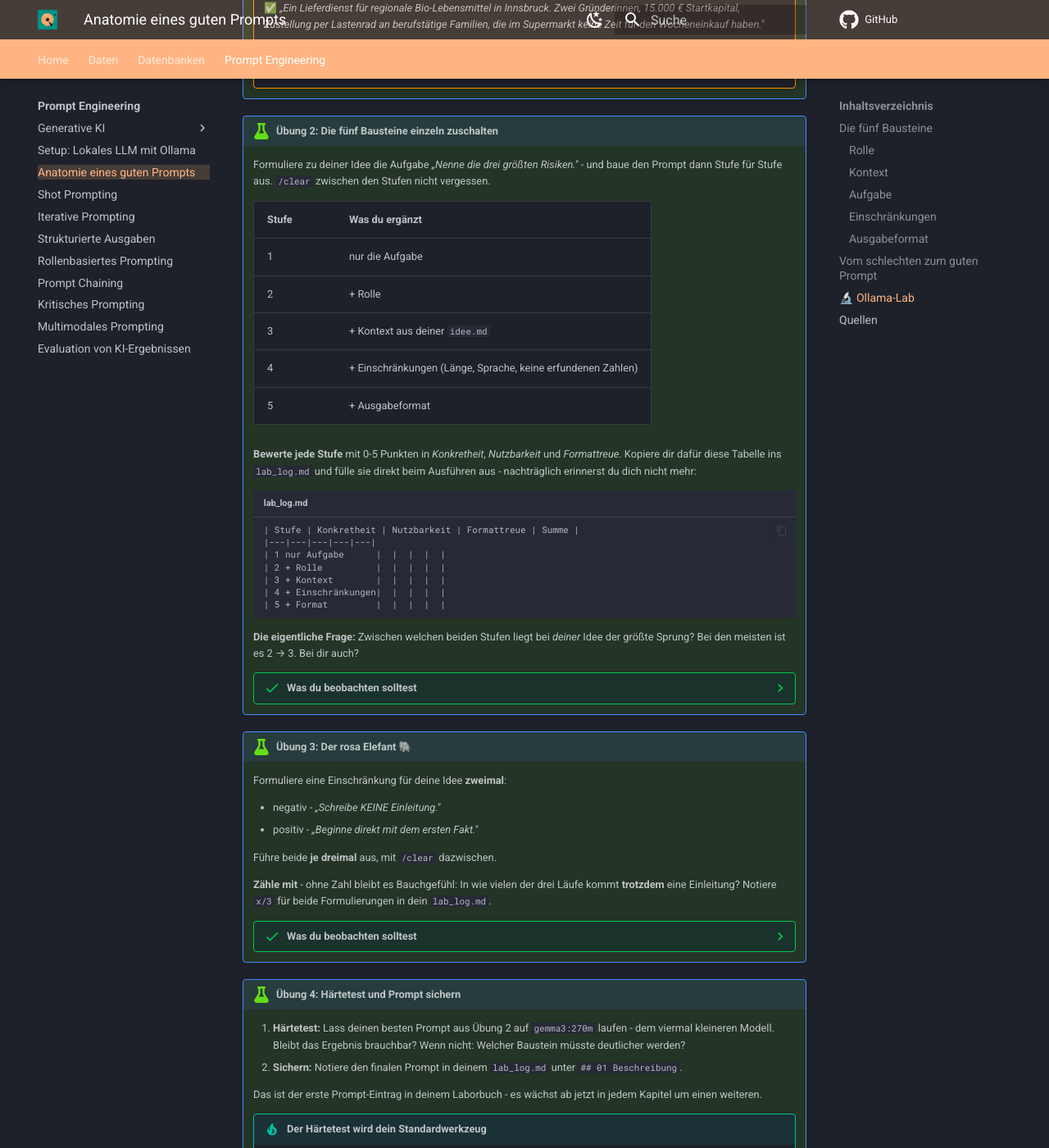
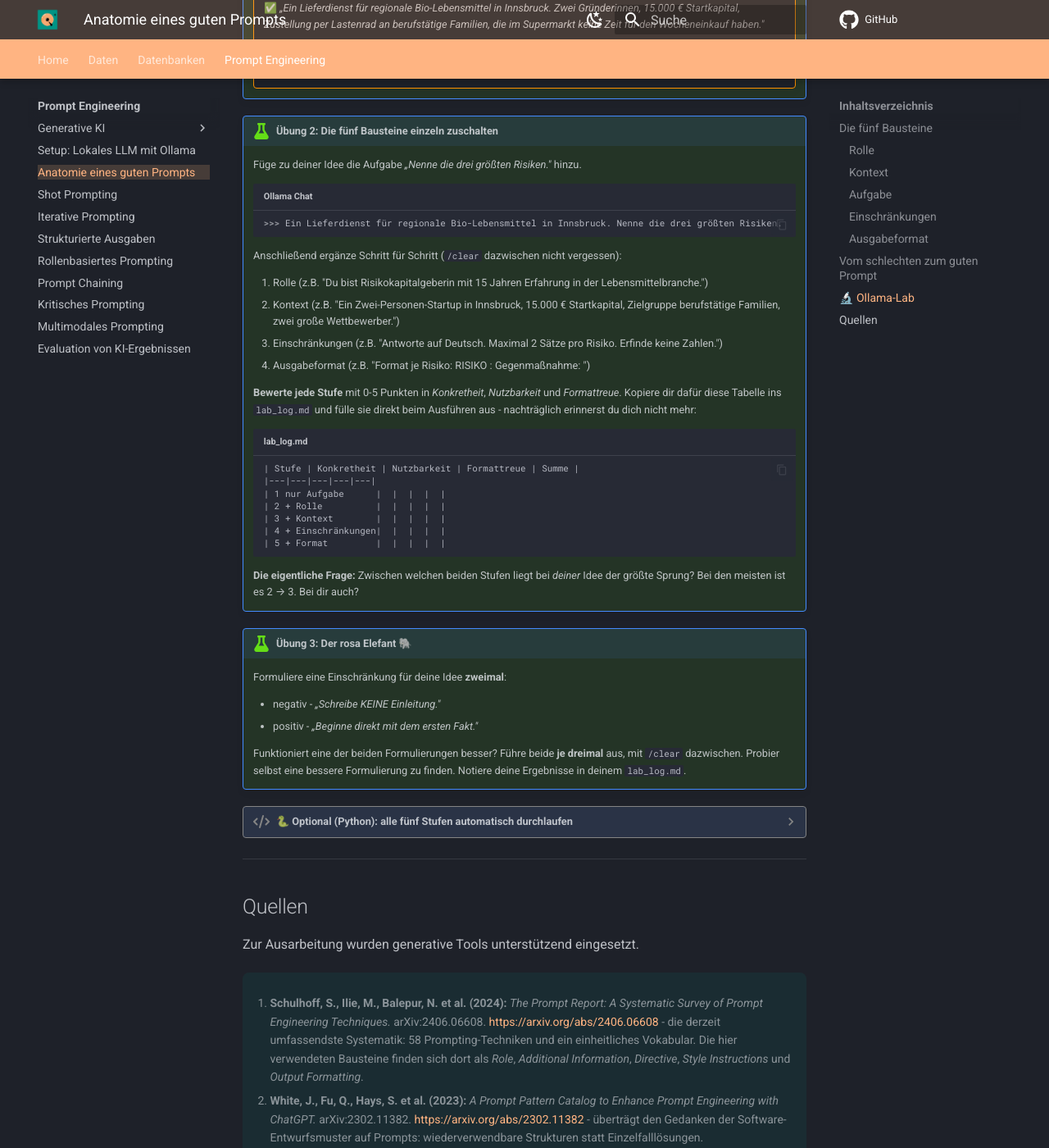
Before and after one commit to mciwing/data-campus, an MkDocs documentation site: the page built from docs/prompt/anatomie.md, in a window 1280 px wide and 1400 px high, scrolled down 5155 px. Shown: the whole window at 82% size. Built offline with MkDocs 1.6.1 and Material for MkDocs 9.7.7, drawn with Linux system fonts in a browser that asks for light colours; comment, search, counter and statistics services are not loaded; some of the changed text lies outside the part shown.

Commit message:
Update anatomie.md

````diff
--- a/docs/prompt/anatomie.md
+++ b/docs/prompt/anatomie.md
@@ -244,15 +244,19 @@ Alles ab hier drehst du an **deiner eigenen Geschäftsidee**. Die Beispiele oben
 
 !!! lab "Übung 2: Die fünf Bausteine einzeln zuschalten"
 
-    Formuliere zu deiner Idee die Aufgabe *„Nenne die drei größten Risiken."* - und baue den Prompt dann Stufe für Stufe aus. `/clear` zwischen den Stufen nicht vergessen.
+    Füge zu deiner Idee die Aufgabe *„Nenne die drei größten Risiken."* hinzu.
 
-    | Stufe | Was du ergänzt |
-    |---|---|
-    | 1 | nur die Aufgabe |
-    | 2 | + Rolle |
-    | 3 | + Kontext aus deiner `idee.md` |
-    | 4 | + Einschränkungen (Länge, Sprache, keine erfundenen Zahlen) |
-    | 5 | + Ausgabeformat |
+    ```{.text .ollama title="Ollama Chat"}
+    Ein Lieferdienst für regionale Bio-Lebensmittel in Innsbruck. Nenne die drei größten Risiken.
+    ```
+
+    Anschließend ergänze Schritt für Schritt (`/clear` dazwischen nicht vergessen):
+
+    1. Rolle (z.B. "Du bist Risikokapitalgeberin mit 15 Jahren Erfahrung in der Lebensmittelbranche.")
+    - Kontext (z.B. "Ein Zwei-Personen-Startup in Innsbruck, 15.000 € Startkapital, Zielgruppe berufstätige Familien, zwei große Wettbewerber.")
+    - Einschränkungen (z.B. "Antworte auf Deutsch. Maximal 2 Sätze pro Risiko. Erfinde keine Zahlen.")
+    - Ausgabeformat (z.B. "Format je Risiko: RISIKO <n>: <Titel> Gegenmaßnahme: <ein Satz>")
+
 
     **Bewerte jede Stufe** mit 0-5 Punkten in *Konkretheit*, *Nutzbarkeit* und *Formattreue*. Kopiere dir dafür diese Tabelle ins `lab_log.md` und fülle sie direkt beim Ausführen aus - nachträglich erinnerst du dich nicht mehr:
 
@@ -268,15 +272,6 @@ Alles ab hier drehst du an **deiner eigenen Geschäftsidee**. Die Beispiele oben
 
     **Die eigentliche Frage:** Zwischen welchen beiden Stufen liegt bei *deiner* Idee der größte Sprung? Bei den meisten ist es 2 → 3. Bei dir auch?
 
-    ??? success "Was du beobachten solltest"
-
-        **Stufe 1** liefert Allgemeinplätze, die für jedes Unternehmen der Welt gelten: *„Wettbewerb", „Finanzierung", „Marketing".*
-
-        **Stufe 2** ändert vor allem den *Ton* - fachlicher, selbstbewusster - aber selten den Inhalt. Das ist die häufigste Enttäuschung dieser Übung, und sie ist lehrreich: Eine Rolle ohne Kontext ist Kostüm ohne Rolle.
-
-        **Stufe 3** ist meist der Sprung: Plötzlich stehen *Lastenrad*, *Kühlkette*, *Innsbruck* im Text. Das Modell kann nur mit dem arbeiten, was es weiß.
-
-        **Stufe 4 und 5** verbessern nicht mehr den Inhalt, sondern die **Weiterverwendbarkeit** - kürzer, gleichförmig, kopierbar. Erwarte hier keinen Erkenntnissprung mehr; erwarte Verlässlichkeit.
 
 !!! lab "Übung 3: Der rosa Elefant 🐘"
 
@@ -285,28 +280,9 @@ Alles ab hier drehst du an **deiner eigenen Geschäftsidee**. Die Beispiele oben
     - negativ - *„Schreibe KEINE Einleitung."*
     - positiv - *„Beginne direkt mit dem ersten Fakt."*
 
-    Führe beide **je dreimal** aus, mit `/clear` dazwischen.
+    Funktioniert eine der beiden Formulierungen besser? Führe beide **je dreimal** aus, mit `/clear` dazwischen. Probier selbst eine bessere Formulierung zu finden.
+    Notiere deine Ergebnisse in deinem `lab_log.md`.
 
-    **Zähle mit** - ohne Zahl bleibt es Bauchgefühl: In wie vielen der drei Läufe kommt **trotzdem** eine Einleitung? Notiere `x/3` für beide Formulierungen in dein `lab_log.md`.
-
-    ??? success "Was du beobachten solltest"
-
-        Die negative Formulierung scheitert typischerweise in ein bis zwei von drei Läufen - das Wort *„Einleitung"* steht im Prompt und macht eine Einleitung dadurch *wahrscheinlicher*, nicht unwahrscheinlicher. Genau das ist der rosa Elefant.
-
-        Die positive Formulierung hält meist in allen drei Läufen. Wenn bei dir beide gleich gut abschneiden: Verschärfe das Verbot (*„Schreibe keine Einleitung, keine Begrüßung, keine Zusammenfassung am Ende"*) - je mehr Verneinungen, desto deutlicher der Effekt.
-
-!!! lab "Übung 4: Härtetest und Prompt sichern"
-
-    1. **Härtetest:** Lass deinen besten Prompt aus Übung 2 auf `gemma3:270m` laufen - dem viermal kleineren Modell. Bleibt das Ergebnis brauchbar? Wenn nicht: Welcher Baustein müsste deutlicher werden?
-    2. **Sichern:** Notiere den finalen Prompt in deinem `lab_log.md` unter `## 01 Beschreibung`.
-
-    Das ist der erste Prompt-Eintrag in deinem Laborbuch - es wächst ab jetzt in jedem Kapitel um einen weiteren.
-
-    !!! tip "Der Härtetest wird dein Standardwerkzeug"
-
-        Ein Prompt, der auf `gemma3:270m` noch etwas Brauchbares erzeugt, ist robust. Einer, der nur auf großen Modellen funktioniert, verlässt sich darauf, dass das Modell errät, was du meinst.
-
-        Nimm dir vor, **jeden** Prompt, den du im `lab_log.md` sicherst, einmal durch den Zwerg zu schicken - in allen folgenden Kapiteln. Das kostet 30 Sekunden und ist das ehrlichste Qualitätsmaß, das du hast.
 
 ??? code "🐍 Optional (Python): alle fünf Stufen automatisch durchlaufen"
 
````
